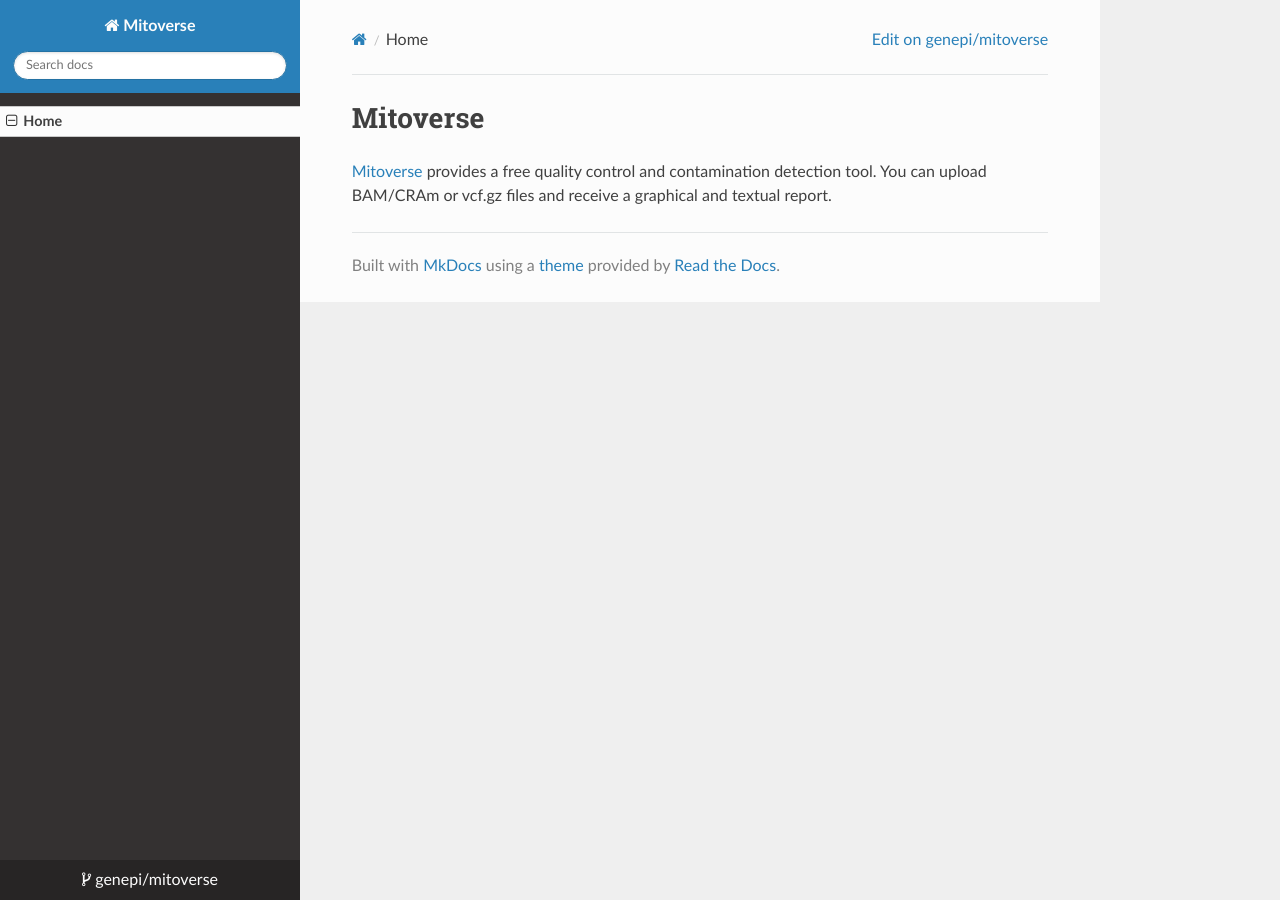
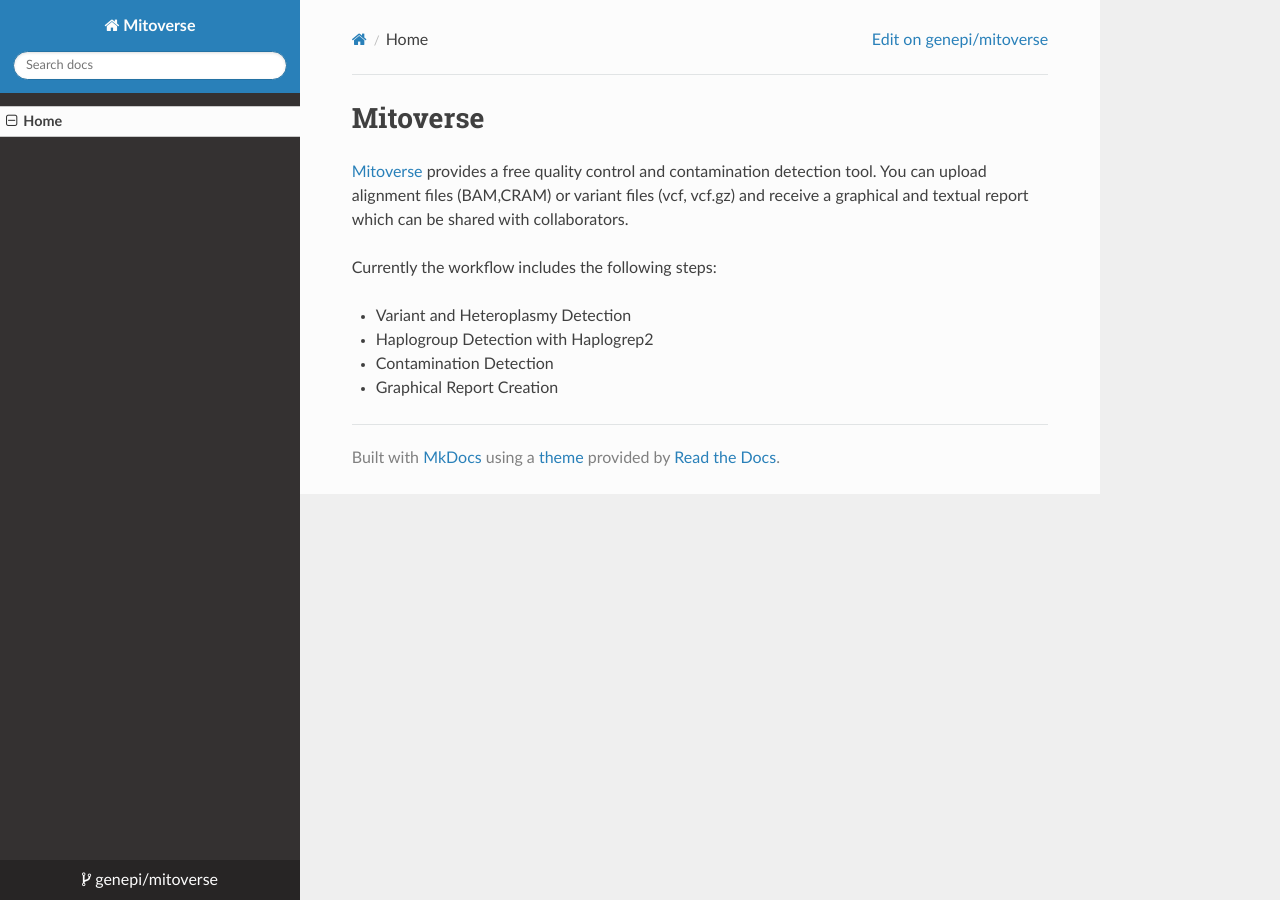
Before and after one commit to genepi/haplocheck, an MkDocs documentation site: the page built from docs/index.md, in a window 1280 px wide. Built offline with MkDocs 1.6.1, drawn with Linux system fonts in a browser that asks for light colours; nearby versions of some CDN libraries; old or Windows-style settings are respelled for this version of MkDocs.

Commit message:
Update mkdocs init page

```diff
--- a/docs/index.md
+++ b/docs/index.md
@@ -1,3 +1,10 @@
 # Mitoverse
 
-[Mitoverse](https://mitoverse.i-med.ac.at) provides a free quality control and contamination detection tool. You can upload BAM/CRAm or vcf.gz files and receive a graphical and textual report.
+[Mitoverse](https://mitoverse.i-med.ac.at) provides a free quality control and contamination detection tool. You can upload alignment files (BAM,CRAM) or variant files (vcf, vcf.gz) and receive a graphical and textual report which can be shared with collaborators.
+
+Currently the workflow includes the following steps:
+
+* Variant and Heteroplasmy Detection
+* Haplogroup Detection with Haplogrep2
+* Contamination Detection
+* Graphical Report Creation
```
